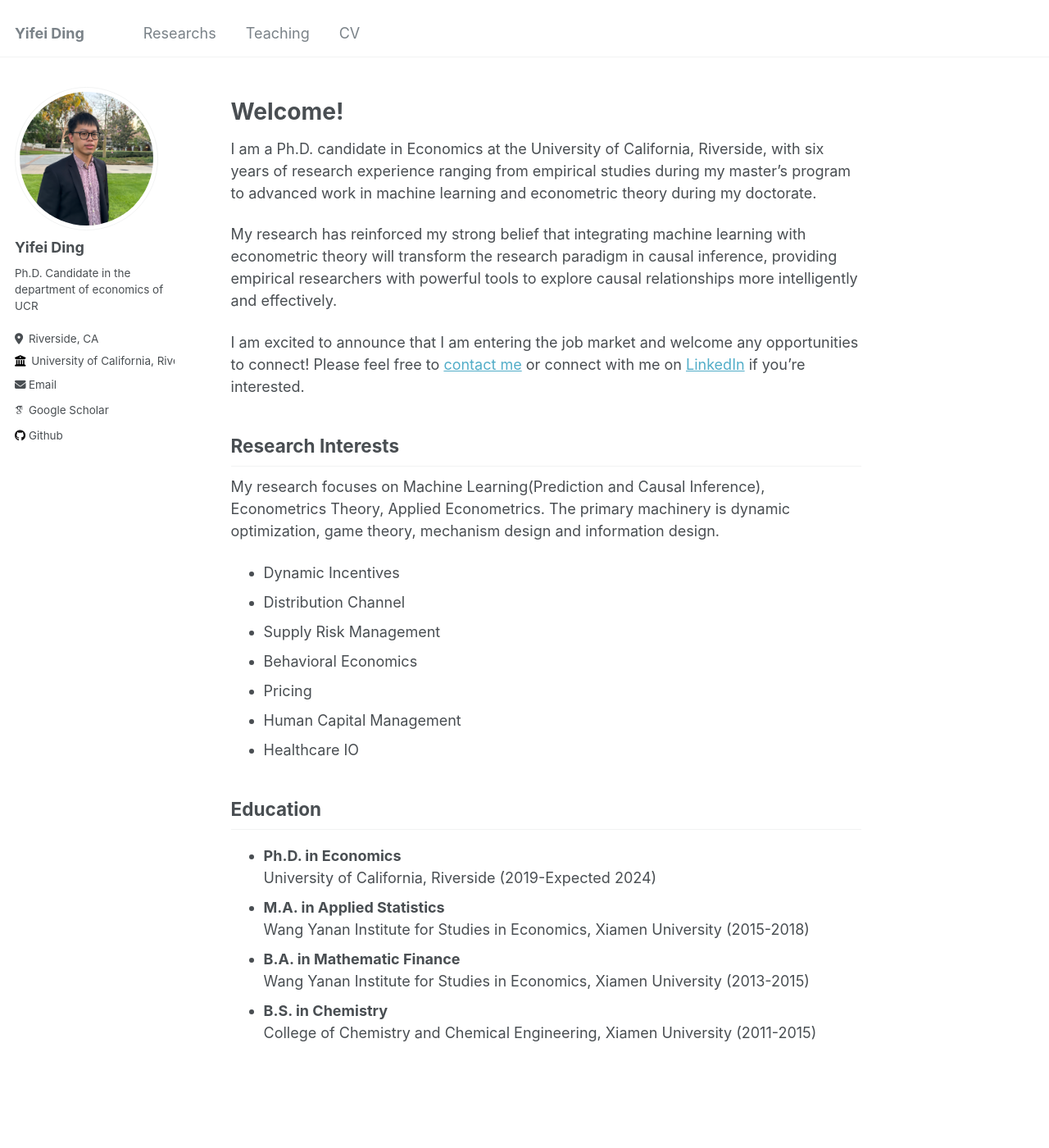
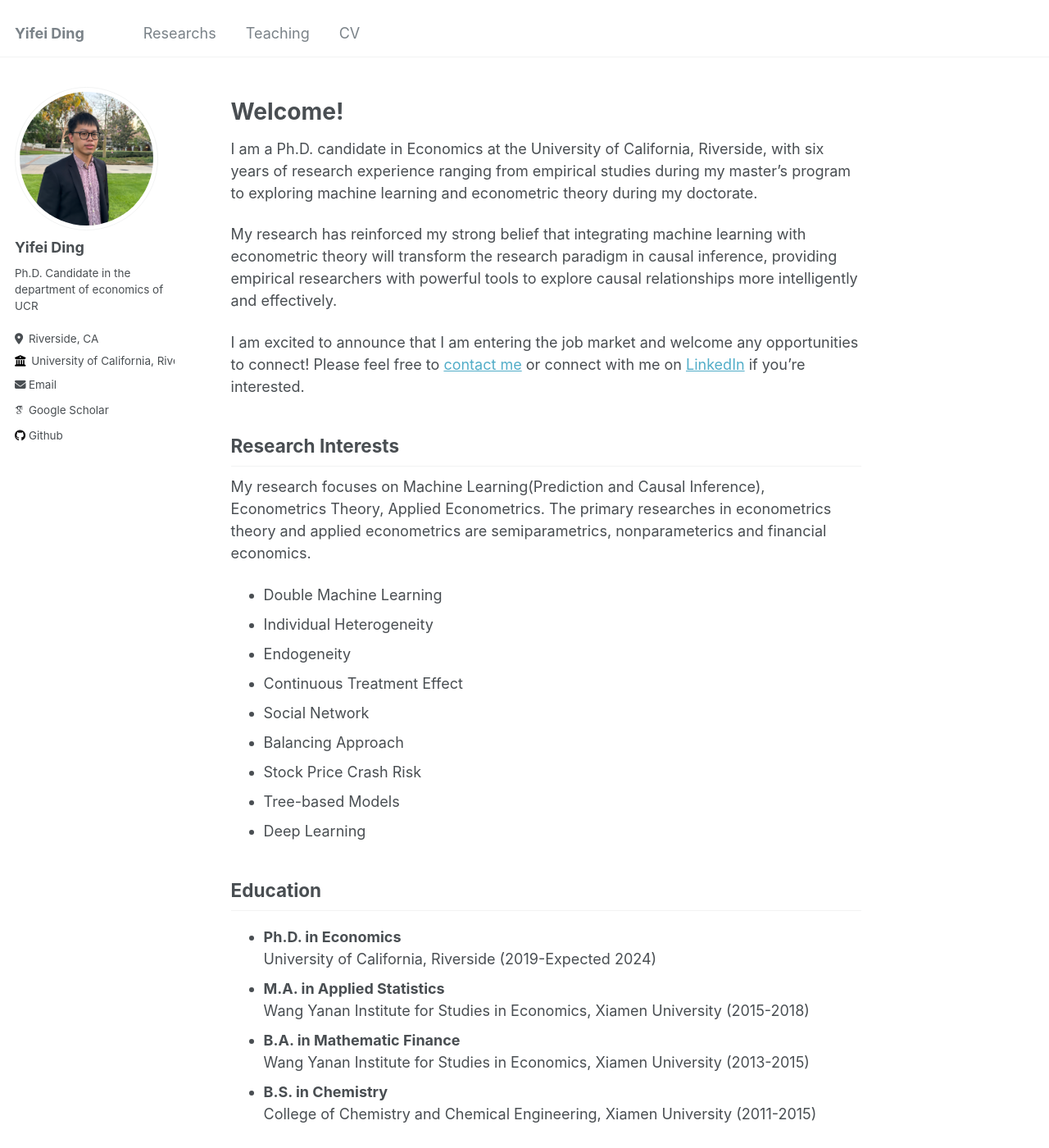
Before and after one commit to YifeiDing-UCR/YifeiDing-UCR.github.io, a Jekyll site: the page built from _pages/about.md, in a window 1280 px wide and 1400 px high. Shown: the whole window at 82% size. Built offline with Jekyll 4.4.1, drawn with Linux system fonts in a browser that asks for light colours; some web fonts are replaced.

Commit message:
Update about.md

```diff
--- a/_pages/about.md
+++ b/_pages/about.md
@@ -10,7 +10,7 @@ redirect_from:
 
 # Welcome!
 
-I am a Ph.D. candidate in Economics at the University of California, Riverside, with six years of research experience ranging from empirical studies during my master's program to advanced work in machine learning and econometric theory during my doctorate.
+I am a Ph.D. candidate in Economics at the University of California, Riverside, with six years of research experience ranging from empirical studies during my master's program to exploring machine learning and econometric theory during my doctorate.
 
 My research has reinforced my strong belief that integrating machine learning with econometric theory will transform the research paradigm in causal inference, providing empirical researchers with powerful tools to explore causal relationships more intelligently and effectively.
 
@@ -18,15 +18,18 @@ I am excited to announce that I am entering the job market and welcome any oppor
 
 ## Research Interests
 
-My research focuses on Machine Learning(Prediction and Causal Inference), Econometrics Theory, Applied Econometrics. The primary machinery is dynamic optimization, game theory, mechanism design and information design.
+My research focuses on Machine Learning(Prediction and Causal Inference), Econometrics Theory, Applied Econometrics. The primary researches in econometrics theory and applied econometrics are semiparametrics, nonparameterics and financial economics.
 
-* Dynamic Incentives
-* Distribution Channel
-* Supply Risk Management
-* Behavioral Economics
-* Pricing
-* Human Capital Management
-* Healthcare IO
+* Double Machine Learning
+* Individual Heterogeneity
+* Endogeneity
+* Continuous Treatment Effect
+* Social Network
+* Balancing Approach
+* Stock Price Crash Risk
+* Tree-based Models
+* Deep Learning
+
 
 
 
```
